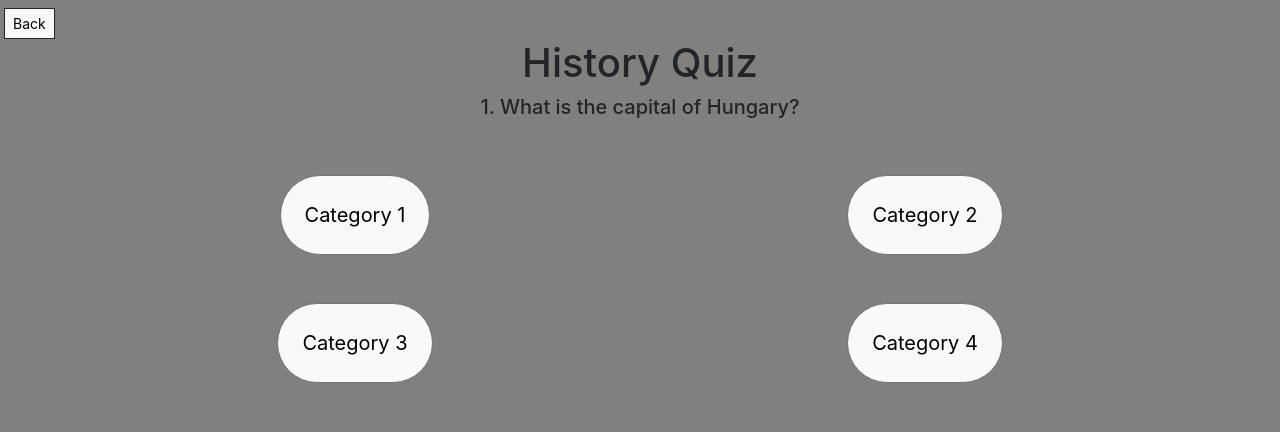
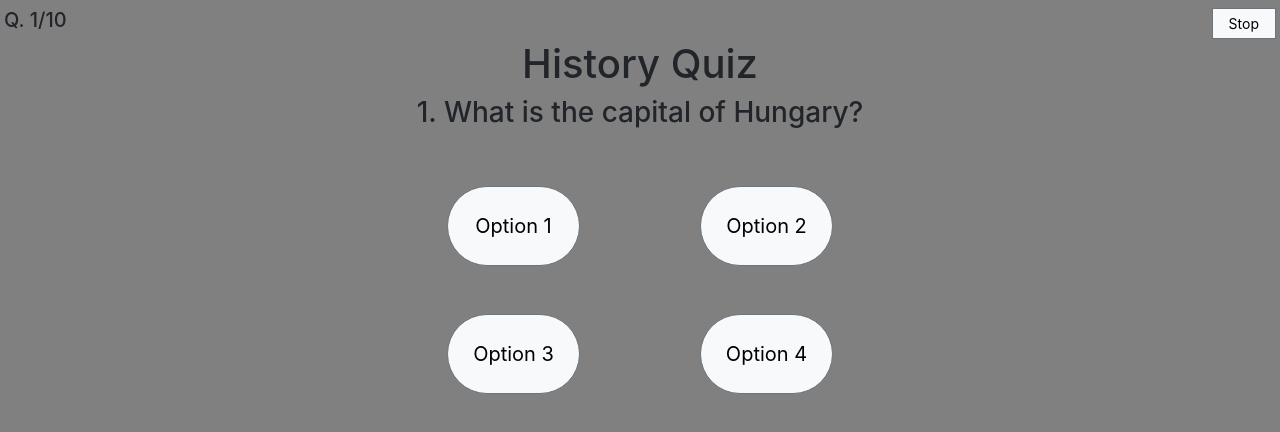
Before and after one commit to TehowennatheGott/WebDevProject01, a React (Create React App) app: page /quiz in a window 1280 px wide. Shown: the top 432 px of the page. Built offline with nearby package versions, Linux system fonts and the light colour scheme.

Commit message:
Finished making the Quiz page mockup, changed index so that the result page works and modified the pillbutton some more.

```diff
--- a/src/PillButton.jsx
+++ b/src/PillButton.jsx
@@ -4,7 +4,7 @@ import { Link } from 'react-router-dom';
 function PillButton(props) {
     return (
         <div>
-            <Link to={props.destination} className='btn btn-lg text-bg-light p-4 rounded-pill border border-secondary'>{props.text}</Link>
+            <Link to={props.destination} className='btn btn-lg text-bg-light w-25 py-4 rounded-pill border border-secondary'>{props.text}</Link>
         </div>
       )
 }
--- a/src/index.jsx
+++ b/src/index.jsx
@@ -4,7 +4,7 @@ import './index.css';
 import Home from './Home';
 import Catagory from './catagory';
 import Quiz from './quiz';
-import result from './result';
+import Result from './result';
 import Leaderboard from './leaderboard';
 import NotFound from './NotFound';
 import reportWebVitals from './reportWebVitals';
@@ -18,7 +18,7 @@ root.render(
       <Route path="/home" element={<Home/>}/>
       <Route path="/catagory" element={<Catagory/>}/>
       <Route path="/quiz" element={<Quiz/>}/>
-      <Route path="/result" element={<result/>}/>
+      <Route path="/result" element={<Result/>}/>
       <Route path="/leaderboard" element={<Leaderboard/>}/>
       <Route path="*" element={<NotFound/>}/>
     </Routes>
--- a/src/quiz.jsx
+++ b/src/quiz.jsx
@@ -5,28 +5,33 @@ import PillButton from './PillButton'
 function quiz() {
   return (
     <div>
-      <Link to='/Home' className='btn btn-sm text-bg-light rounded-0 border-dark border-5 ms-1 mt-2'>Back</Link>
-      <div className='container text-center'>
+      <div className='flex-container text-center'>
+        <div className="row justify-content-end">
+          <h5 className="col text-start ms-1 mt-2">Q. 1/10</h5>
+          <div className="col text-end">
+            <Link to='/Home' className='btn btn-sm text-bg-light rounded-0 border border-secondary px-3 me-1 mt-2'>Stop</Link>
+          </div>
+        </div>
         <div className="row">
           <h1>History Quiz</h1>
         </div>
         <div className="row">
-          <h5>1. What is the capital of Hungary?</h5>
+          <h3>1. What is the capital of Hungary?</h3>
         </div>
         <div className="row my-5">
-          <div className="col">
-            <PillButton text='Category 1' destination='/Quiz'></PillButton>
+          <div className="col text-end mx-5">
+            <PillButton text='Option 1' destination='/result'></PillButton>
           </div>
-          <div className="col">
-            <PillButton text='Category 2' destination='/Quiz'></PillButton>
+          <div className="col text-start mx-5">
+            <PillButton text='Option 2' destination='/result'></PillButton>
           </div>
         </div>
         <div className="row my-5">
-          <div className="col">
-            <PillButton text='Category 3' destination='/Quiz'></PillButton>
+          <div className="col text-end mx-5">
+            <PillButton text='Option 3' destination='/result'></PillButton>
           </div>
-          <div className="col">
-            <PillButton text='Category 4' destination='/Quiz'></PillButton>
+          <div className="col text-start mx-5">
+            <PillButton text='Option 4' destination='/result'></PillButton>
           </div>
         </div>
       </div>
```
